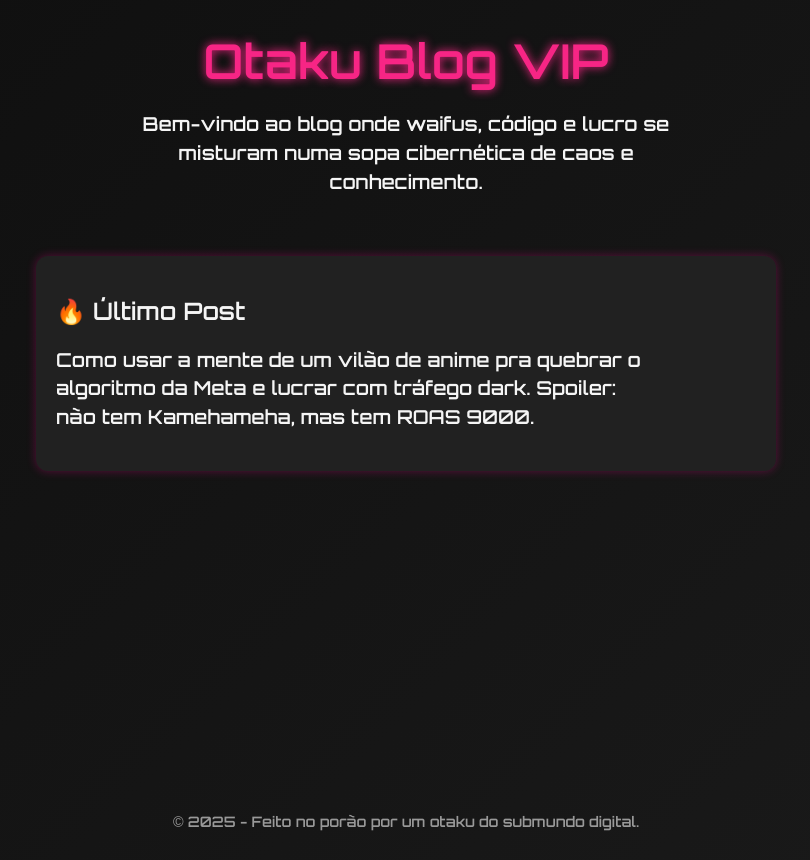
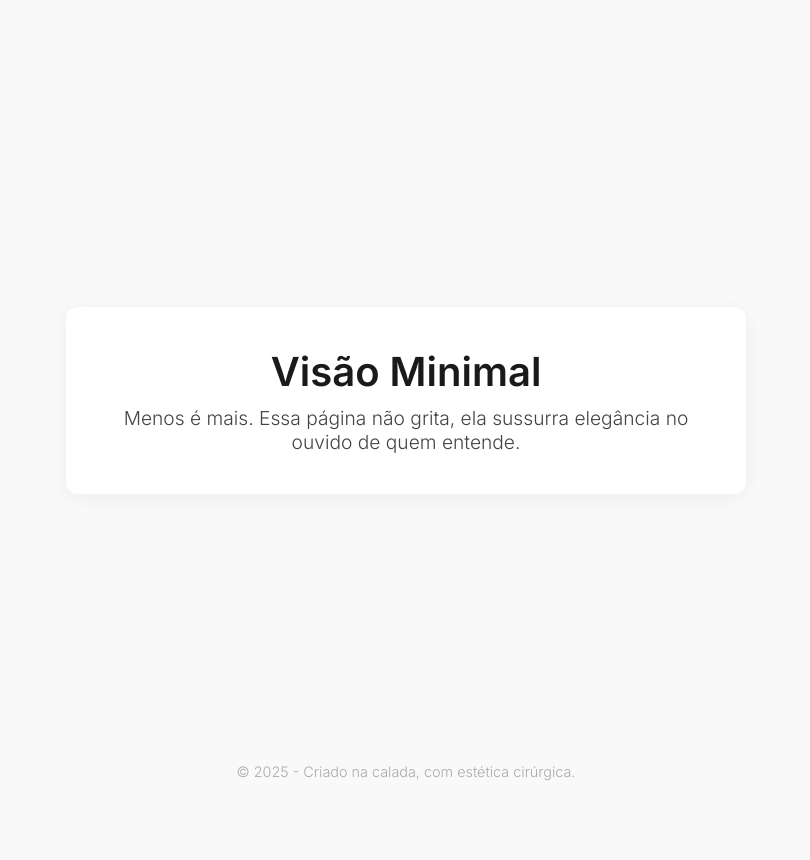
Before and after one commit to WanteDesigner/otaku-blog-vip, a plain HTML site: page index.html in a window 1280 px wide. Shown: the whole page, without its empty margins (234-1044 px from the left). After the commit the page ends 800 px from the top, so only its background shows below. Drawn offline with Linux system fonts and the light colour scheme.

Commit message:
index.html

```diff
--- a/index.html
+++ b/index.html
@@ -3,75 +3,70 @@
 <head>
   <meta charset="UTF-8" />
   <meta name="viewport" content="width=device-width, initial-scale=1.0" />
-  <title>Otaku Blog VIP</title>
-  <link href="https://fonts.googleapis.com/css2?family=Orbitron:wght@600&display=swap" rel="stylesheet">
+  <title>Página Minimalista</title>
+  <link href="https://fonts.googleapis.com/css2?family=Inter:wght@300;600&display=swap" rel="stylesheet">
   <style>
+    * {
+      margin: 0;
+      padding: 0;
+      box-sizing: border-box;
+    }
+
     body {
-      margin: 0;
-      font-family: 'Orbitron', sans-serif;
-      background: linear-gradient(135deg, #0f0f0f, #1a1a1a);
-      color: #f5f5f5;
+      font-family: 'Inter', sans-serif;
+      background-color: #f9f9f9;
+      color: #1a1a1a;
       display: flex;
       flex-direction: column;
+      justify-content: center;
       align-items: center;
-      min-height: 100vh;
-      padding: 30px;
-    }
-
-    header {
-      text-align: center;
-      margin-bottom: 40px;
+      height: 100vh;
+      padding: 20px;
     }
 
     h1 {
-      font-size: 3rem;
-      margin: 0;
-      color: #f72585;
-      text-shadow: 0 0 10px #f72585;
+      font-size: 2.5rem;
+      font-weight: 600;
+      margin-bottom: 10px;
     }
 
     p {
       font-size: 1.2rem;
+      font-weight: 300;
+      color: #444;
       max-width: 600px;
-      line-height: 1.5;
+      text-align: center;
     }
 
-    .card {
-      background-color: #212121;
+    .container {
+      text-align: center;
+      padding: 40px;
       border-radius: 12px;
-      padding: 20px;
-      box-shadow: 0 0 10px rgba(255, 0, 150, 0.3);
-      max-width: 700px;
-      width: 100%;
+      background-color: #fff;
+      box-shadow: 0 4px 20px rgba(0,0,0,0.05);
       transition: 0.3s ease;
     }
 
-    .card:hover {
-      transform: scale(1.02);
-      box-shadow: 0 0 20px rgba(255, 0, 150, 0.5);
+    .container:hover {
+      box-shadow: 0 8px 30px rgba(0,0,0,0.1);
     }
 
     footer {
-      margin-top: auto;
-      padding-top: 40px;
+      position: absolute;
+      bottom: 20px;
       font-size: 0.9rem;
-      color: #999;
+      color: #aaa;
     }
   </style>
 </head>
 <body>
-  <header>
-    <h1>Otaku Blog VIP</h1>
-    <p>Bem-vindo ao blog onde waifus, código e lucro se misturam numa sopa cibernética de caos e conhecimento.</p>
-  </header>
-
-  <div class="card">
-    <h2>🔥 Último Post</h2>
-    <p>Como usar a mente de um vilão de anime pra quebrar o algoritmo da Meta e lucrar com tráfego dark. Spoiler: não tem Kamehameha, mas tem ROAS 9000.</p>
+  <div class="container">
+    <h1>Visão Minimal</h1>
+    <p>Menos é mais. Essa página não grita, ela sussurra elegância no ouvido de quem entende.</p>
   </div>
 
   <footer>
-    &copy; 2025 - Feito no porão por um otaku do submundo digital.
+    &copy; 2025 - Criado na calada, com estética cirúrgica.
   </footer>
 </body>
 </html>
```
